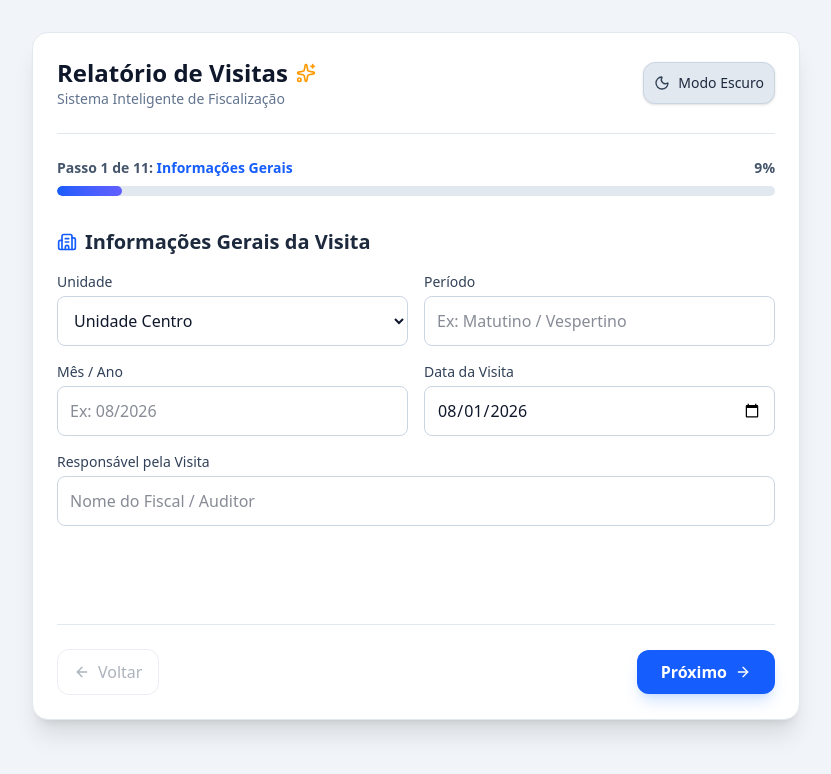
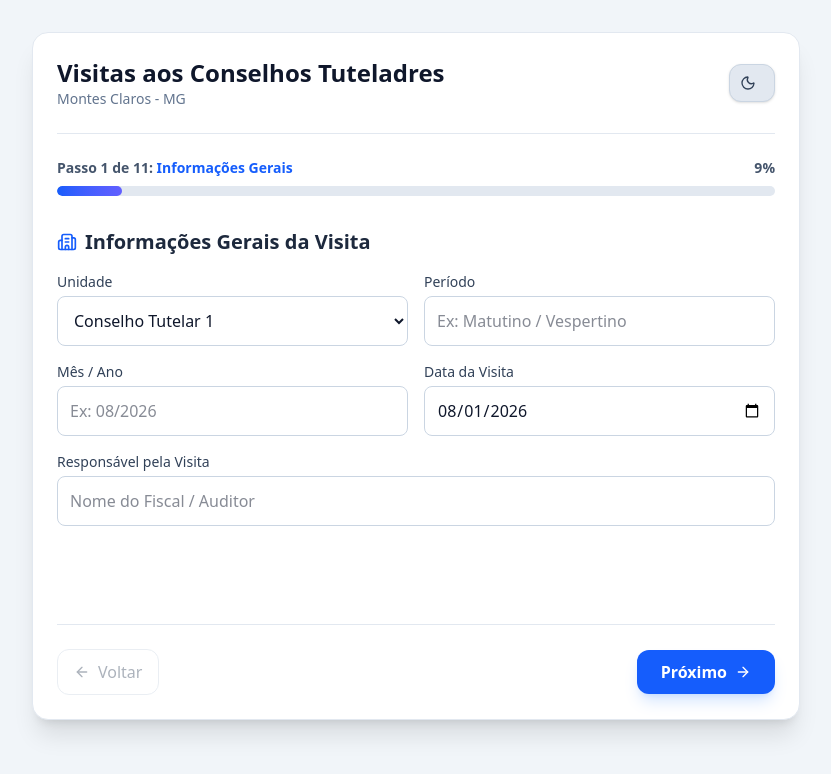
Before and after one commit to SouzaRLuis-prog/relatorios_auto, a Next.js app: page / in a window 1280 px wide. Shown: the top 774 px of the page, without its empty margins (224-1055 px from the left). Built offline with nearby package versions, Linux system fonts and the light colour scheme.

Commit message:
ajustes no formulário e envio para planilha

```diff
--- /dev/null
+++ b/src/app/api/upload-drive/route.ts
@@ -0,0 +1,44 @@
+import { NextResponse } from 'next/server';
+
+export async function POST(request: Request) {
+  try {
+    const payload = await request.json();
+    const webAppUrl = process.env.NEXT_PUBLIC_APPS_SCRIPT_URL;
+
+    if (!webAppUrl) {
+      return NextResponse.json(
+        { success: false, error: 'A variável NEXT_PUBLIC_APPS_SCRIPT_URL não está configurada no .env.local.' },
+        { status: 500 }
+      );
+    }
+
+    const response = await fetch(webAppUrl, {
+      method: 'POST',
+      headers: {
+        'Content-Type': 'text/plain;charset=utf-8',
+      },
+      body: JSON.stringify(payload),
+    });
+
+    const responseText = await response.text();
+
+    let result;
+    try {
+      result = JSON.parse(responseText);
+    } catch (e) {
+      throw new Error(`O Apps Script retornou uma resposta inválida (não-JSON): ${responseText.substring(0, 100)}`);
+    }
+
+    if (result.status !== 'success') {
+      throw new Error(result.message || 'Erro interno no processamento do Google Apps Script.');
+    }
+
+    return NextResponse.json({ success: true, fileUrl: result.fileUrl });
+  } catch (error: any) {
+    console.error('Erro na API /api/upload-drive:', error.message);
+    return NextResponse.json(
+      { success: false, error: error.message || 'Erro desconhecido no servidor.' },
+      { status: 500 }
+    );
+  }
+}
--- a/src/app/globals.css
+++ b/src/app/globals.css
@@ -1,4 +1,6 @@
 @import "tailwindcss";
+
+@variant dark (&:where(.dark, .dark *));
 
 @layer utilities {
   @keyframes fadeIn {
--- a/src/app/layout.tsx
+++ b/src/app/layout.tsx
@@ -13,8 +13,8 @@ const geistMono = Geist_Mono({
 });
 
 export const metadata: Metadata = {
-  title: "Create Next App",
-  description: "Generated by create next app",
+  title: "Visitas aos Conselhos Tutelares",
+  description: "Sistema de acompanhamento de visitas",
 };
 
 export default function RootLayout({
@@ -23,11 +23,11 @@ export default function RootLayout({
   children: React.ReactNode;
 }>) {
   return (
-    <html
-      lang="en"
-      className={`${geistSans.variable} ${geistMono.variable} h-full antialiased`}
-    >
-      <body className="min-h-full flex flex-col">{children}</body>
+    // Adicionado suppressHydrationWarning para evitar alertas caso use bibliotecas de tema no futuro
+    <html lang="pt-BR" className={`${geistSans.variable} ${geistMono.variable} h-full antialiased`} suppressHydrationWarning>
+      <body className="min-h-full flex flex-col bg-slate-50 dark:bg-slate-950 text-slate-900 dark:text-slate-100 transition-colors">
+        {children}
+      </body>
     </html>
   );
 }
--- a/src/components/ReportFormWizard.tsx
+++ b/src/components/ReportFormWizard.tsx
@@ -24,7 +24,7 @@ import { ArrowLeft, ArrowRight, CheckCircle2, Loader2, Sparkles } from 'lucide-r
 const initialFormData: ReportData = {
   periodo: '',
   mesAno: '',
-  unidade: 'Unidade Centro',
+  unidade: 'Conselho Tutelar 1',
   dataVisita: new Date().toISOString().split('T')[0],
   responsavelVisita: '',
   topico1_estrutura: {
@@ -122,7 +122,7 @@ export function ReportFormWizard() {
       const result = await res.json();
       if (!result.success) throw new Error(result.error);
 
-      setStatusMessage('Iniciando download do relatório em formato Word...');
+      setStatusMessage('Iniciando download do relatório em formato PDF ...');
       const byteCharacters = atob(result.base64File);
       const byteNumbers = new Array(byteCharacters.length);
       for (let i = 0; i < byteCharacters.length; i++) {
@@ -162,10 +162,10 @@ export function ReportFormWizard() {
       <header className="flex items-center justify-between pb-6 border-b border-slate-200 dark:border-slate-800 mb-6">
         <div>
           <h1 className="text-xl sm:text-2xl font-extrabold text-slate-900 dark:text-slate-50 flex items-center gap-2">
-            Relatório de Visitas <Sparkles className="w-5 h-5 text-amber-500" />
+            Visitas aos Conselhos Tuteladres
           </h1>
           <p className="text-xs sm:text-sm text-slate-500 dark:text-slate-400">
-            Sistema Inteligente de Fiscalização
+            Montes Claros - MG
           </p>
         </div>
         <DarkModeToggle />
@@ -225,7 +225,7 @@ export function ReportFormWizard() {
               </>
             ) : (
               <>
-                <CheckCircle2 className="w-5 h-5" /> Salvar & Gerar DOCX
+                <CheckCircle2 className="w-5 h-5" /> Salvar & Gerar PDF
               </>
             )}
           </button>
--- a/src/components/forms/Step0General.tsx
+++ b/src/components/forms/Step0General.tsx
@@ -24,10 +24,10 @@ export function Step0General({ data, onChange }: Props) {
             onChange={e => onChange({ unidade: e.target.value as any })}
             className="w-full p-3 rounded-lg border border-slate-300 dark:border-slate-700 bg-white dark:bg-slate-800 text-slate-900 dark:text-slate-100 focus:ring-2 focus:ring-blue-500 outline-none"
           >
-            <option value="Unidade Centro">Unidade Centro</option>
-            <option value="Unidade Norte">Unidade Norte</option>
-            <option value="Unidade Sul">Unidade Sul</option>
-            <option value="Unidade Leste">Unidade Leste</option>
+            <option value="Conselho Tutelar 1">Conselho Tutelar 1</option>
+            <option value="Conselho Tutelar 2">Conselho Tutelar 2</option>
+            <option value="Conselho Tutelar 3">Conselho Tutelar 3</option>
+            <option value="Conselho Tutelar 4">Conselho Tutelar 4</option>
           </select>
         </div>
 
--- a/src/components/ui/DarkModeToggle.tsx
+++ b/src/components/ui/DarkModeToggle.tsx
@@ -40,7 +40,7 @@ export function DarkModeToggle() {
       aria-label="Alternar modo escuro"
     >
       {isDark ? <Sun className="w-4 h-4 text-amber-400" /> : <Moon className="w-4 h-4 text-slate-700" />}
-      <span className="hidden sm:inline">{isDark ? 'Modo Claro' : 'Modo Escuro'}</span>
+      <span className="hidden sm:inline">{isDark ? '' : ''}</span>
     </button>
   );
 }
--- a/src/controllers/appsScriptService.ts
+++ b/src/controllers/appsScriptService.ts
@@ -7,21 +7,18 @@ interface UploadPayload {
 }
 
 export async function uploadToGoogleDriveAndSheet(payload: UploadPayload): Promise<void> {
-    const webAppUrl = process.env.NEXT_PUBLIC_APPS_SCRIPT_URL;
-
-    if (!webAppUrl) {
-      console.warn('NEXT_PUBLIC_APPS_SCRIPT_URL não está configurada.');
-      return;
-    }
-
-    const response = await fetch(webAppUrl, {
+  // Chama a API interna do Next.js criada no passo anterior
+  const response = await fetch('/api/upload-drive', {
     method: 'POST',
-      mode: 'no-cors', // Evita restrições CORS padrão do Google Apps Script Web Apps
     headers: {
       'Content-Type': 'application/json',
     },
     body: JSON.stringify(payload),
   });
 
-    return;
+  const result = await response.json();
+
+  if (!response.ok || !result.success) {
+    throw new Error(result.error || 'Erro ao enviar dados para o Google Drive.');
   }
+}
--- a/src/controllers/pdfController.ts
+++ b/src/controllers/pdfController.ts
@@ -95,7 +95,7 @@ export async function buildPdfReport(data: ReportData, aiData: AIAnalysisResult)
         .fillColor(COLOR_PRIMARY)
         .fontSize(16)
         .font(FONT_FAMILY_BOLD)
-        .text('RELATÓRIO TÉCNICO DE INSPEÇÃO E ACOMPANHAMENTO', { align: ALIGN_CENTER });
+        .text('RELATÓRIO TÉCNICO DE INSPEÇÃO E ACOMPANHAMENTO - SMDCA - MONTES CLAROS - MG', { align: ALIGN_CENTER });
 
       doc.moveDown(1);
 
```
Lines whose indentation alone changed are shown as unchanged.
